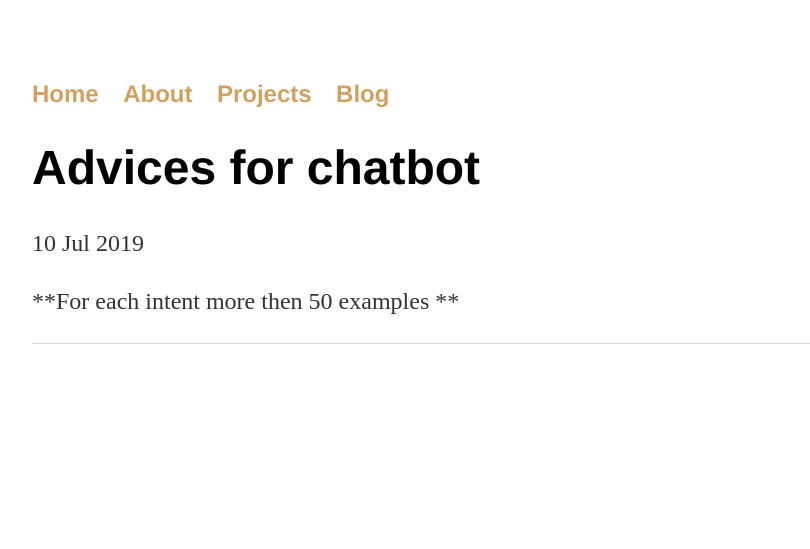
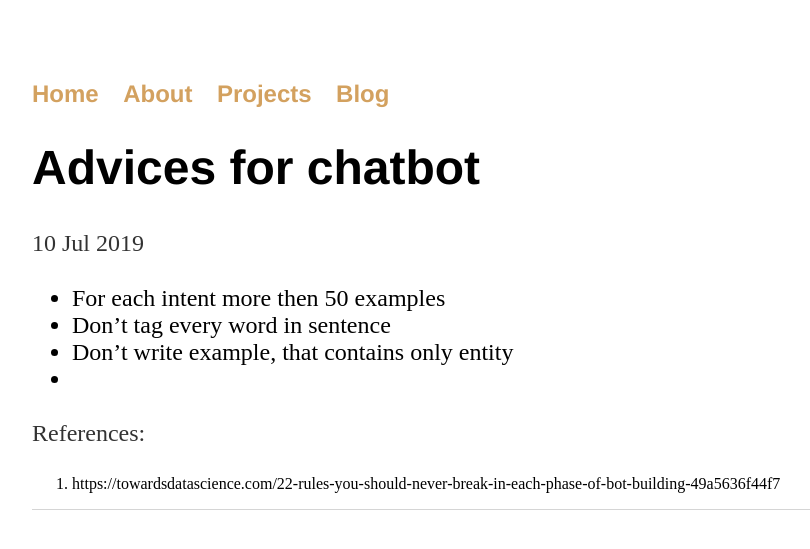
Before and after one commit to NikaChe/nikache.github.io, a Jekyll site: the page built from _posts/2019-07-10-Advices_for_chatbot.md, in a window 1280 px wide. Shown: the top 549 px of the page, without its empty margins (160-970 px from the left). Built offline with Jekyll 4.4.1, drawn with Linux system fonts in a browser that asks for light colours.

Commit message:
Update 2019-07-10-Advices_for_chatbot.md

```diff
--- a/_posts/2019-07-10-Advices_for_chatbot.md
+++ b/_posts/2019-07-10-Advices_for_chatbot.md
@@ -4,5 +4,12 @@ title: "Advices for chatbot"
 date: 2019-07-10
 ---
 
-**For each intent more then 50 examples
-**
+- For each intent more then 50 examples
+- Don't tag every word in sentence
+- Don't write example, that contains only entity
+-
+
+
+References:
+
+1. https://towardsdatascience.com/22-rules-you-should-never-break-in-each-phase-of-bot-building-49a5636f44f7
```
